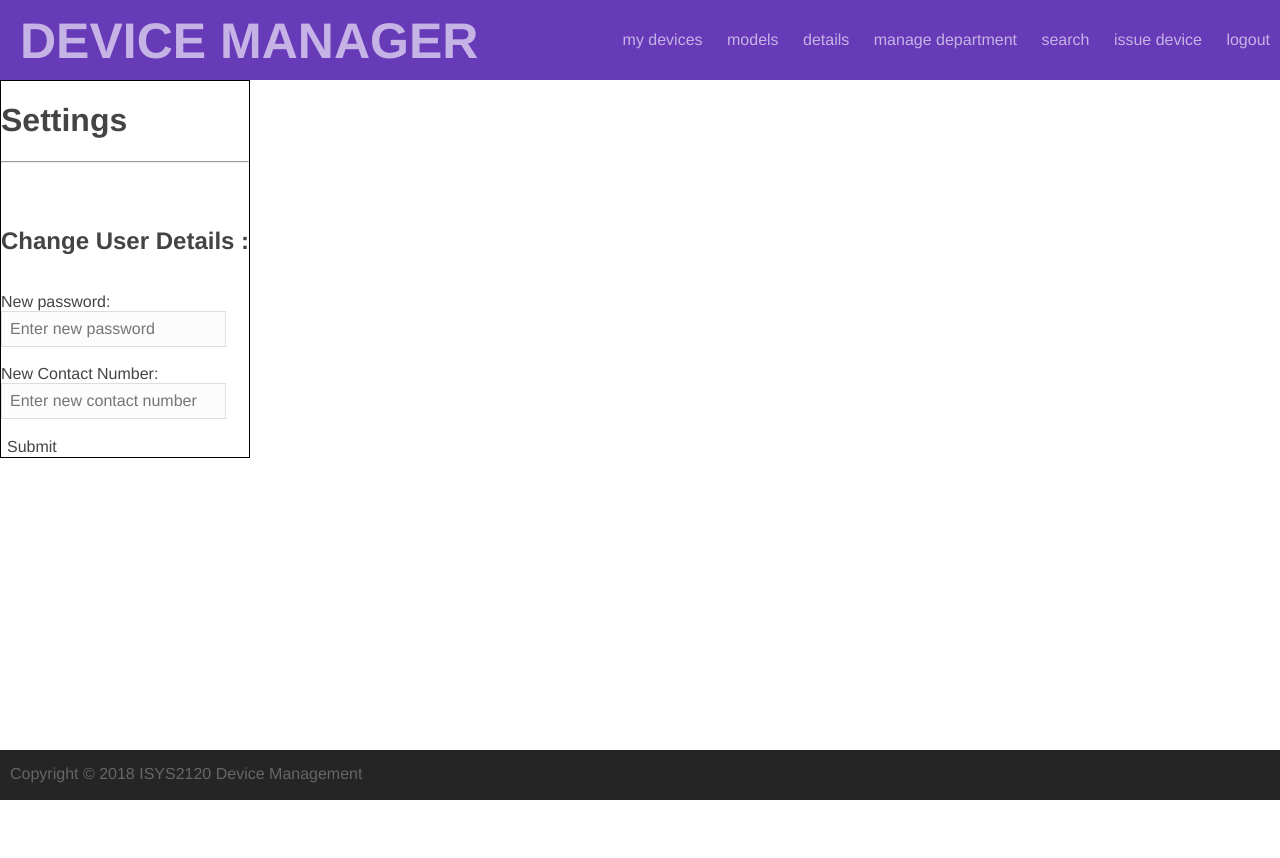
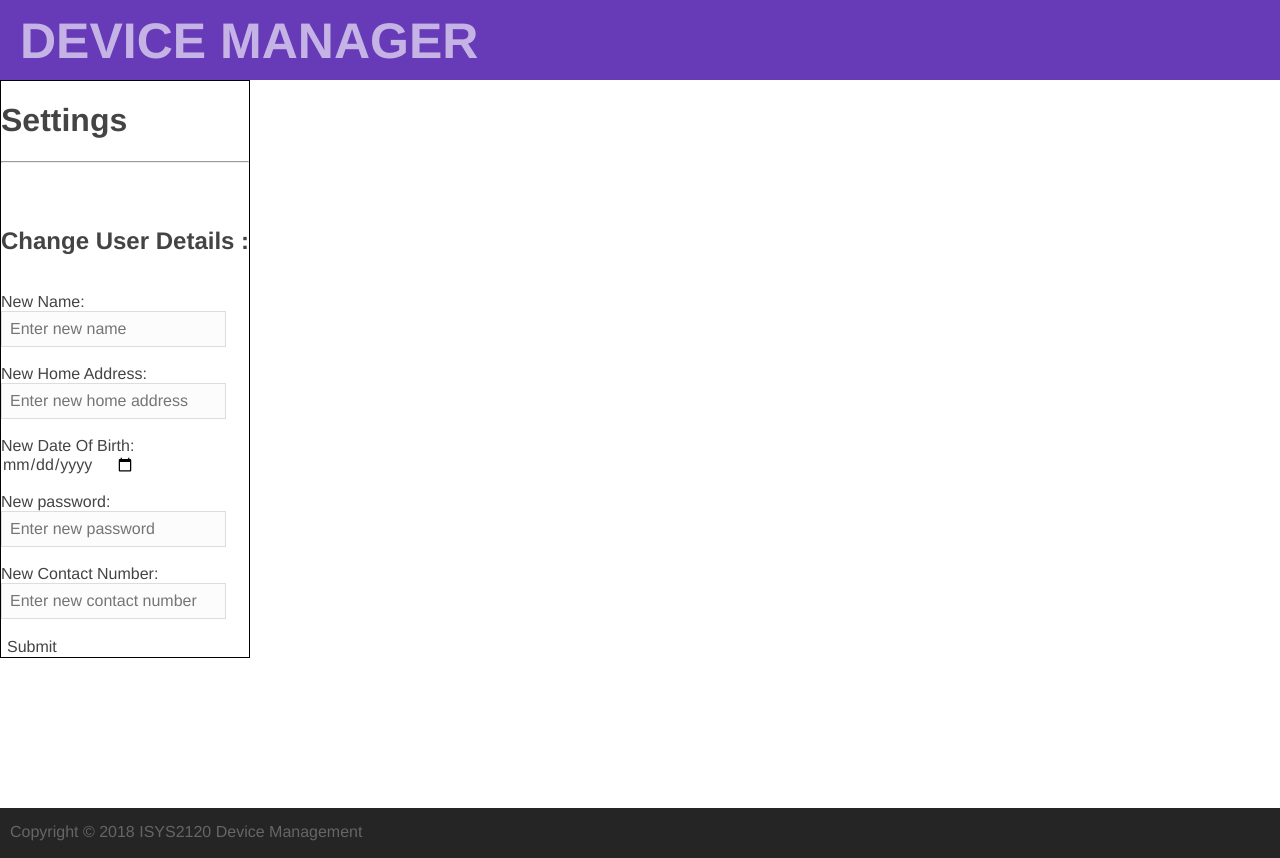
Before and after one commit to mospy26/Database-Application-Programming, a Flask app: page /editDetails in a window 1280 px wide. Before the commit the page ends 800 px from the top, so only its background shows below. Run offline with Flask 2, Linux system fonts and the light colour scheme; the visitor is signed in with stand-in values (Sample User, id 1); parts of the project's set-up code (start-up, migrations or seed data) failed here and were passed over.

Commit message:
added more functionality to edit details

```diff
--- a/routes.py
+++ b/routes.py
@@ -492,32 +492,47 @@ def addMustafa():
 @app.route("/editDetails", methods=['GET', 'POST'])
 def editDetails():
     if request.method == 'GET':
-        return render_template('settings.html', page=page)
+        return render_template('settings.html', page=page, session=session)
     elif request.method == 'POST':
+        name = request.form.get('name')
+        addr = request.form.get('address')
+        dob = request.form.get('dob')
         password = request.form.get('password')
         contact = request.form.get('contact')
-        print(password, contact)
 
-    if len(password) == 0 and len(contact) == 0:
-        return render_template('settings.html', page=page)
+        details = {}
+        if len(name) > 0:
+            details['name'] = name
+        if len(addr) > 0:
+            details['addr'] = addr
+        if len(dob) > 0:
+            details['dob'] = dob
+        if len(password) > 0:
+            if len(password) < 8:
+                page['bar'] = False
+                flash('Password lengths must be greater than 7')
+                return render_template('settings.html', page=page, session=session)
 
-    if len(password) == 0:
-        database.edit_details(user_details['empid'],None,contact)
+            details['password'] = password
+        if len(contact) > 0:
+            if len(contact) != 10:
+                page['bar'] = False
+                flash('Phone number must have 10 digits')
+                return render_template('settings.html', page=page, session=session)
+
+            if not contact.isdigit():
+                page['bar'] = False
+                flash('Phone number must have 10 digits')
+                return render_template('settings.html', page=page, session=session)
+
+            details['contact'] = contact
+
+        global user_details
+        user_details = database.edit_details(user_details['empid'], details)
+
         page['bar'] = True
         flash('Details updated sucessfully')
-        return render_template('settings.html', page=page)
-
-    elif len(contact) == 0:
-        database.edit_details(user_details['empid'],password,None)
-        page['bar'] = True
-        flash('Details updated sucessfully')
-        return render_template('settings.html', page=page)
-
-    else:
-        database.edit_details(user_details['empid'],password,contact)
-        page['bar'] = True
-        flash('Details updated sucessfully')
-        return render_template('settings.html', page=page)
+        return index()
 
 
 
@@ -530,7 +545,7 @@ def editDetails():
 def search():
     global desc
     if request.method == 'GET':
-        return render_template('search.html')
+        return render_template('search.html', session=session, page=page)
     elif request.method == 'POST':
         description = request.form.get('search')
         desc += description
@@ -539,13 +554,13 @@ def search():
         page['bar'] = False
         flash('No models with that keyword in description found!')
         models = {'models': []}
-    return render_template('tickboxModel.html', models=models, page=page)
+    return render_template('tickboxModel.html', models=models, page=page, session=session)
 
 @app.route("/tickboxModel", methods=['POST', 'GET'])
 def filter():
     global desc
     if request.method == 'GET':
-        return render_template('tickboxModel.html')
+        return render_template('tickboxModel.html', page=page, session=session)
     if request.method == 'POST':
         weights = request.form.getlist('weight')
 
@@ -554,4 +569,4 @@ def filter():
     #    page['bar'] = False
     #    flash('No models with that keyword in description found!')
     #    models = {'models': []}
-    return render_template('models.html', models=models, page=page)
+    return render_template('models.html', models=models, page=page, session=session)
--- a/templates/settings.html
+++ b/templates/settings.html
@@ -1,16 +1,21 @@
 {% include 'top.html' %}
 <div class="wrapper">
-
-
 
         <h1>Settings </h1><hr><br><br>
           <h2>Change User Details :</h2><br>
              <form method="POST" action="{{url_for('editDetails')}}">
+                New Name:<br>
+                <input type="text" name="name" placeholder="Enter new name" /><br><br>
+                New Home Address:<br>
+                <input type="text" name="address" placeholder="Enter new home address" /><br><br>
+                New Date Of Birth:<br>
+                <input type="date" name="dob" placeholder="Enter new date of birth"/><br><br>
                 New password:<br>
                 <input type="text" name="password" placeholder="Enter new password" /><br><br>
                 New Contact Number:<br>
                 <input type="text" name="contact" placeholder="Enter new contact number"/><br><br>
 
+
                 <button type="submit" name="edit">Submit</button>
             </form>
 </div>
--- a/templates/top.html
+++ b/templates/top.html
@@ -19,10 +19,12 @@
                         {% if session.logged_in %}
                         <li><a href="{{ url_for('mydevices')}}">My Devices</a></li>
                         <li><a href="{{ url_for('models') }}">Models</a></li>
+                        <li><a href="{{ url_for('editDetails')}}">Details</a></li>
+                        <li><a href="{{url_for('search')}}">Search</a></li>
                         {% if session.manager != None %}
-                        <li><a href="{{ url_for('editDetails')}}">Details</a></li>
+
                         <li><a href="{{url_for('departmentmodels')}}">Manage Department</a></li>
-                        <li><a href="{{url_for('search')}}">Search</a></li>
+
 
                         <li><a href="{{url_for('issue_device')}}">Issue Device</a></li>
                         {% endif %}
```
Also changed, not shown: database.py (+24 -11 lines).
